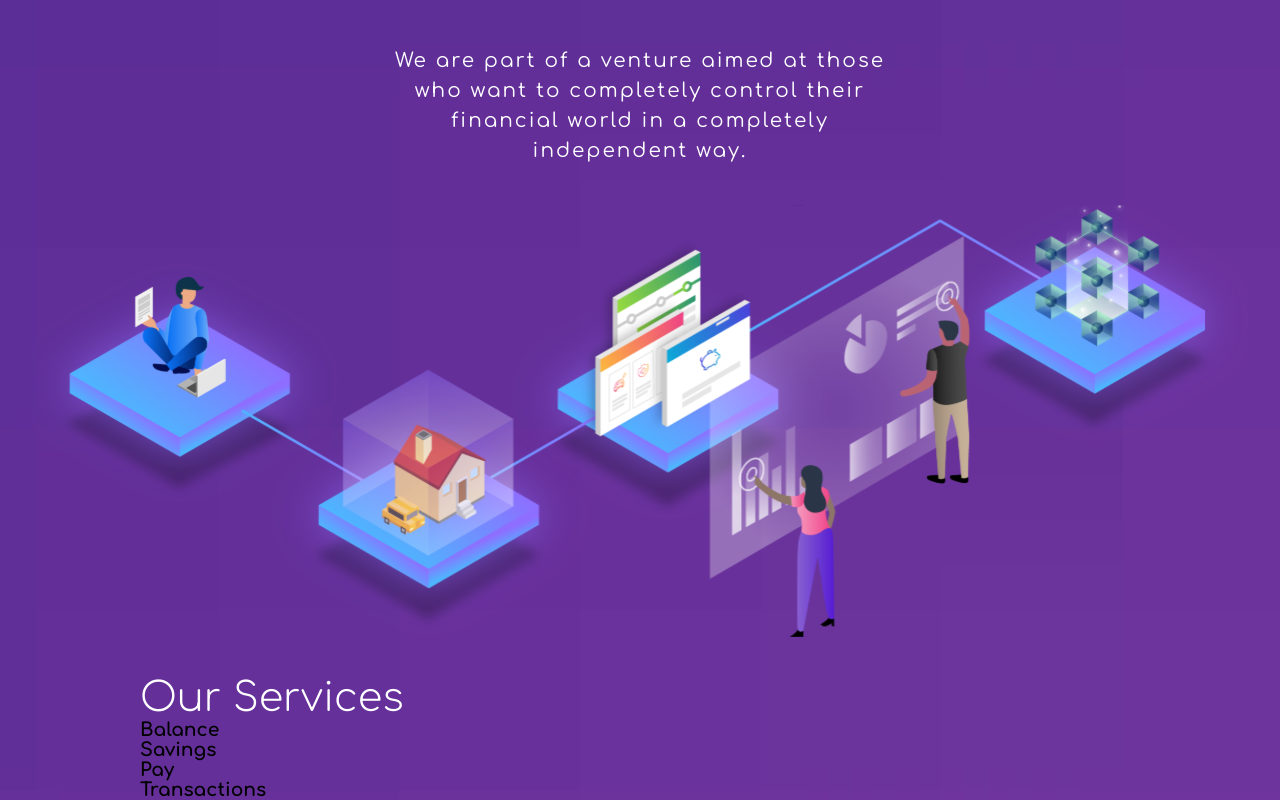
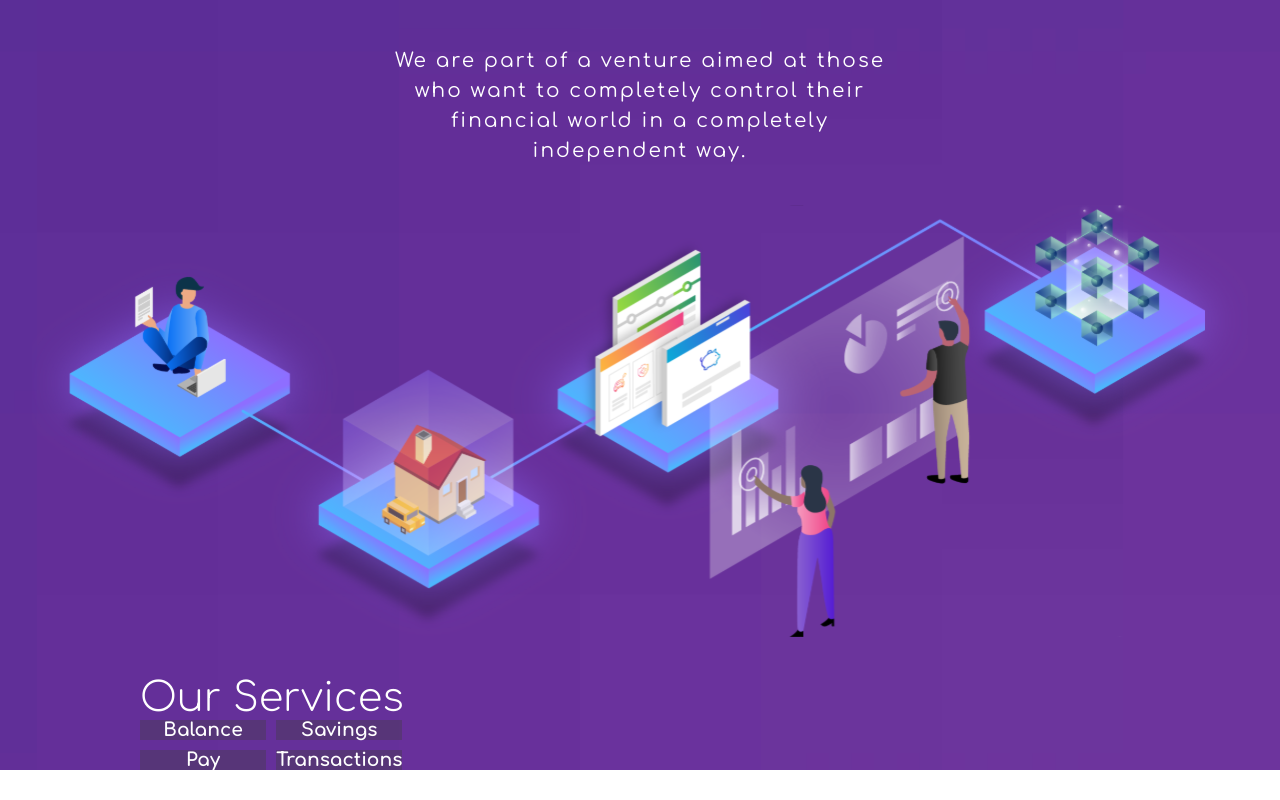
Before and after one commit to Lopsan03/BlockChainApp, a React (Create React App) app: page / in a window 1280 px wide. Shown: the part 916-1716 px from the top of the page. After the commit the page ends 1686 px from the top, so only its background shows below. Built offline with nearby package versions, Linux system fonts and the light colour scheme.

Commit message:
little adds

```diff
--- a/src/Styles/Index/_indexWhyXcoin.scss
+++ b/src/Styles/Index/_indexWhyXcoin.scss
@@ -13,5 +13,26 @@
         font-weight: 300;
       }
     }
+
+    .why-xcoin-container-information{
+      display: flex;
+      max-width: 1000px;
+      margin: 0 auto;
+
+      .why-xcoin--information-section{
+        display: grid;
+        grid-template-columns: 1fr 1fr;
+        gap: 10px;
+
+        .why-xcoin--information--divisor{
+          background-color: rgba(63, 63, 63, 0.37);
+
+          h3{
+            color: #ffffff;
+            text-align: center;
+          }
+        }
+      }
+    }
   }
 }
--- a/src/components/Index/IndexWhyXcoin.js
+++ b/src/components/Index/IndexWhyXcoin.js
@@ -5,21 +5,21 @@ export const IndexWhyXcoin = () =>{
                 <div className={"why-xcoin-container--title"}>
                     <h2>Our Services</h2>
                 </div>
-                <div>
-                    <section className={"why-xcoin-container-information"}>
-                        <div className={"why-xcoin-container-information--divisor"}>
+                <div className={"why-xcoin-container-information"}>
+                    <section className={"why-xcoin--information-section"}>
+                        <div className={"why-xcoin--information--divisor"}>
                             <h3>Balance</h3>
                             <span className={"money-icon"}></span>
                         </div>
-                        <div className={"why-xcoin-container-information--divisor"}>
+                        <div className={"why-xcoin--information--divisor"}>
                             <h3>Savings</h3>
                             <span className={"pig-icon"}></span>
                         </div>
-                        <div className={"why-xcoin-container-information--divisor"}>
+                        <div className={"why-xcoin--information--divisor"}>
                             <h3>Pay</h3>
                             <span className={"pay-icon"}></span>
                         </div>
-                        <div className={"why-xcoin-container-information--divisor"}>
+                        <div className={"why-xcoin--information--divisor"}>
                             <h3>Transactions</h3>
                             <span className={"change-icon"}></span>
                         </div>
```
